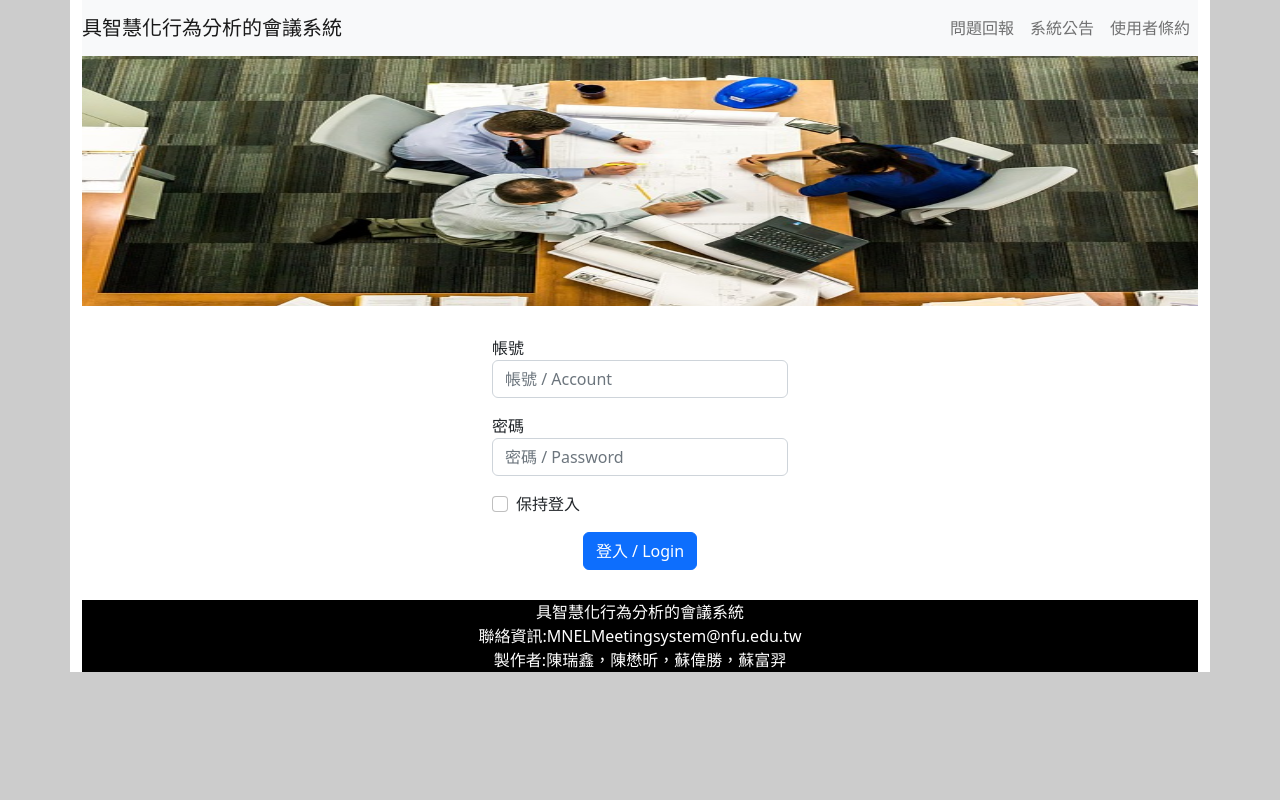
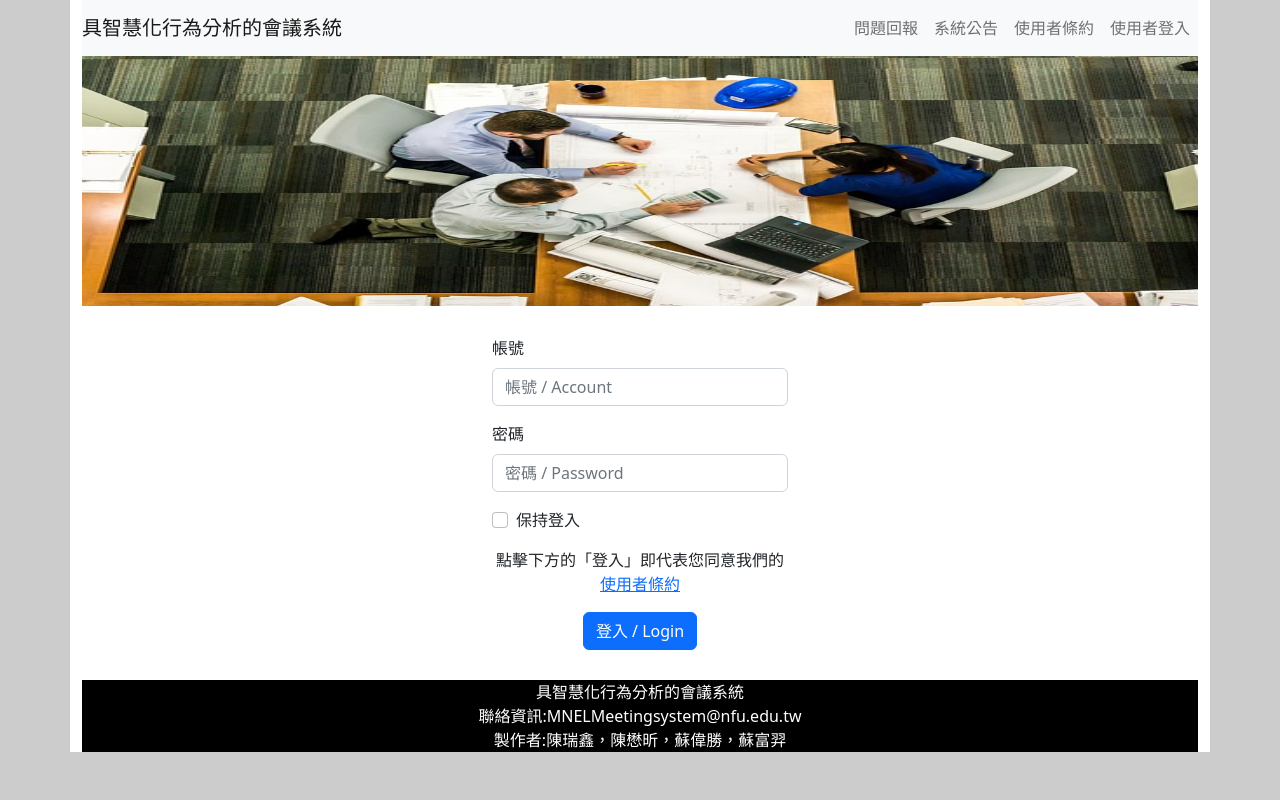
Before and after one commit to BCWizard/nfuMnel-meetingsystem, a PHP site: page /loginpage.php in a window 1280 px wide. Run offline with PHP 8.4, Linux system fonts and the light colour scheme.

Commit message:
add loginMessage, add loginPageLink to mainNav

```diff
--- a/htmlPhp/includePHP/mainNav.php
+++ b/htmlPhp/includePHP/mainNav.php
@@ -18,6 +18,9 @@
     <li class="nav-item">
       <a class="nav-link" href="/nfuMnel-meetingsystem/htmlPhp/eula.php">使用者條約</a>
     </li>
+    <li class="nav-item">
+      <a class="nav-link" href="/nfuMnel-meetingsystem/htmlPhp/loginPage.php">使用者登入</a>
+    </li>
   </ul>
   </div>
 
--- a/htmlPhp/loginpage.php
+++ b/htmlPhp/loginpage.php
@@ -78,11 +78,6 @@ function function_alert($message) {
 </head>
 <body>
     <script src="js/bootstrap.min.js"></script>
-    <div class="container">
-      <div class="row">
-
-      </div>
-    </div>
 
     <div class="container">
       <?php include("./includePHP/mainNav.php");?>
@@ -99,17 +94,25 @@ function function_alert($message) {
         <div class="col-md-4">
           <form method="post" action="login.php" id="loginForm">
               <div class="mb-3">
-                <label for="Account">帳號</label>
+                <label for="Account" class="form-label">帳號</label>
                 <input type="account" class="form-control" name = "account" id="account" placeholder="帳號 / Account">
               </div>
               <div class="mb-3">
-                <label for="Password">密碼</label>
+                <label for="Password" class="form-label">密碼</label>
                 <input type="password" class="form-control" name = "password" id="password" placeholder="密碼 / Password">
               </div>
               <div class="mb-3 form-check">
                 <input type="checkbox" name = "setRememberLoginInfo" class="form-check-input" id="check">
                 <label class="form-check-label" for="check">保持登入</label>
               </div>
+              <div class="mb-3" id="loginMessage">
+                    <p>
+                        點擊下方的「登入」即代表您同意我們的<br>
+                        <a href="/nfuMnel-meetingsystem/htmlPhp/eula.php">
+                        使用者條約
+                        </a>
+                    </p>
+                </div>
               <div id="loginbtn">
                 <button type="submit" class="btn btn-primary">登入 / Login</button>
               </div>
--- a/htmlPhp/webCSS/loginPageStyle.css
+++ b/htmlPhp/webCSS/loginPageStyle.css
@@ -19,3 +19,7 @@ body{
 #loginbtn{
     text-align: center;             /*按鈕置中*/
 }
+
+#loginMessage{
+    text-align: center;             /*按鈕置中*/
+}
```
Also changed, not shown: htmlPhp/bookingPage.php (+4 -4 lines).
